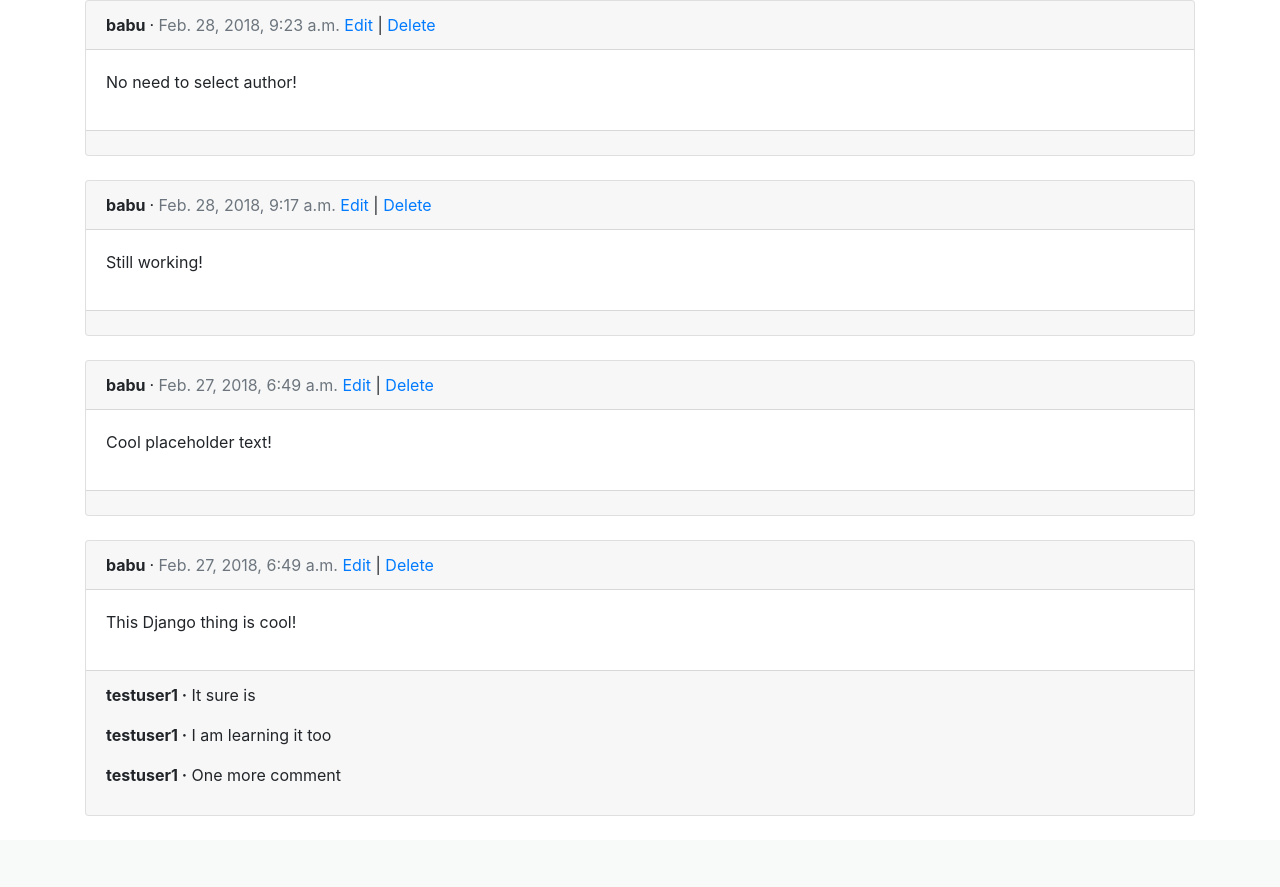
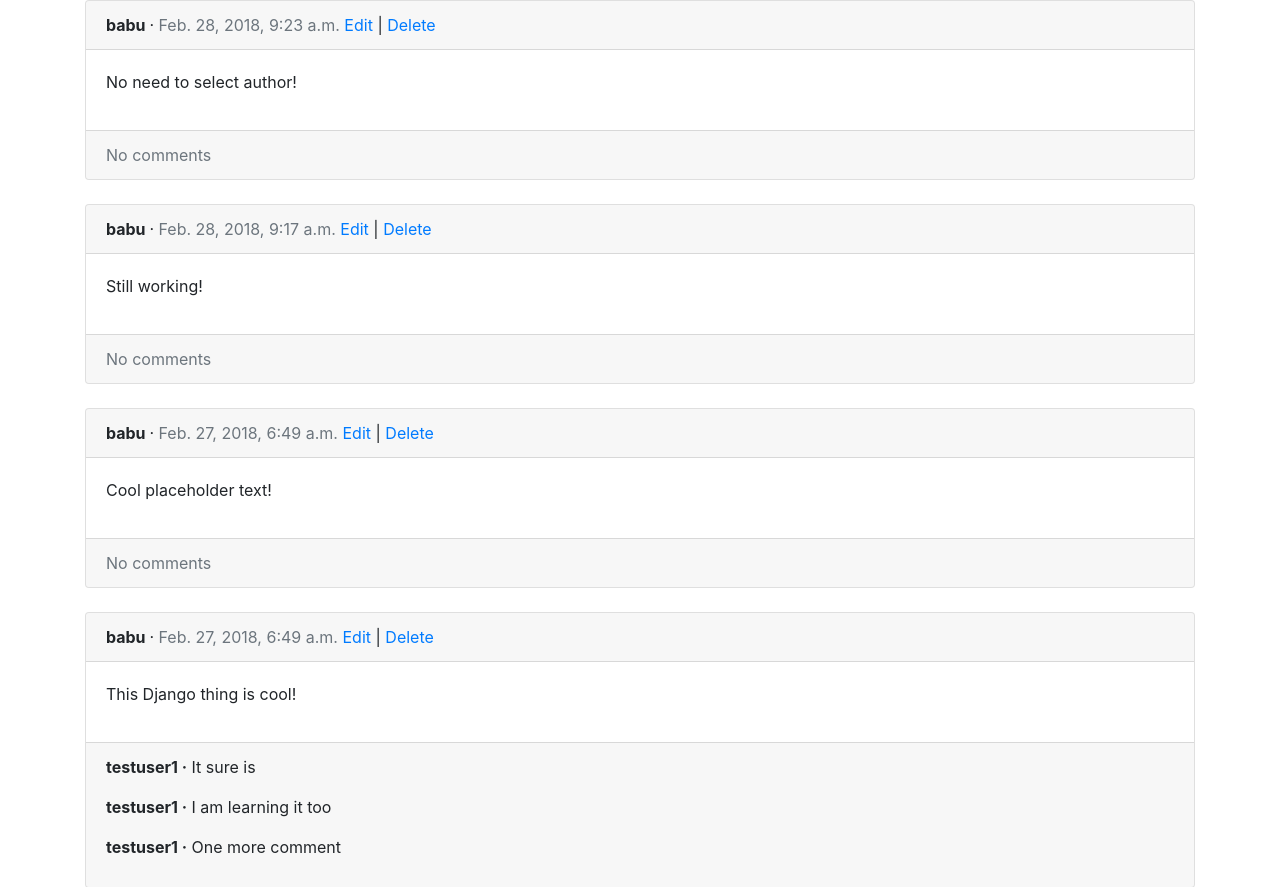
Before and after one commit to babu-thomas/social-messaging-app, a Django app: page /posts/ in a window 1280 px wide. Shown: the part 56-943 px from the top of the page. Before the commit the page ends 872 px from the top, so only its background shows below. Run offline with Django 3.2, Linux system fonts and the light colour scheme; data comes from the database, SQL or seed files in the repository; some libraries are stand-ins or nearby versions.

Commit message:
Display placeholder if no comments on post

```diff
--- a/templates/post_list.html
+++ b/templates/post_list.html
@@ -24,6 +24,8 @@
                         <span class="font-weight-bold">{{ comment.author }} &middot;</span>
                         {{ comment }}
                     </p>
+                {% empty %}
+                    <span class="text-muted">No comments</span>
                 {% endfor %}
             </div>
         </div>
```
